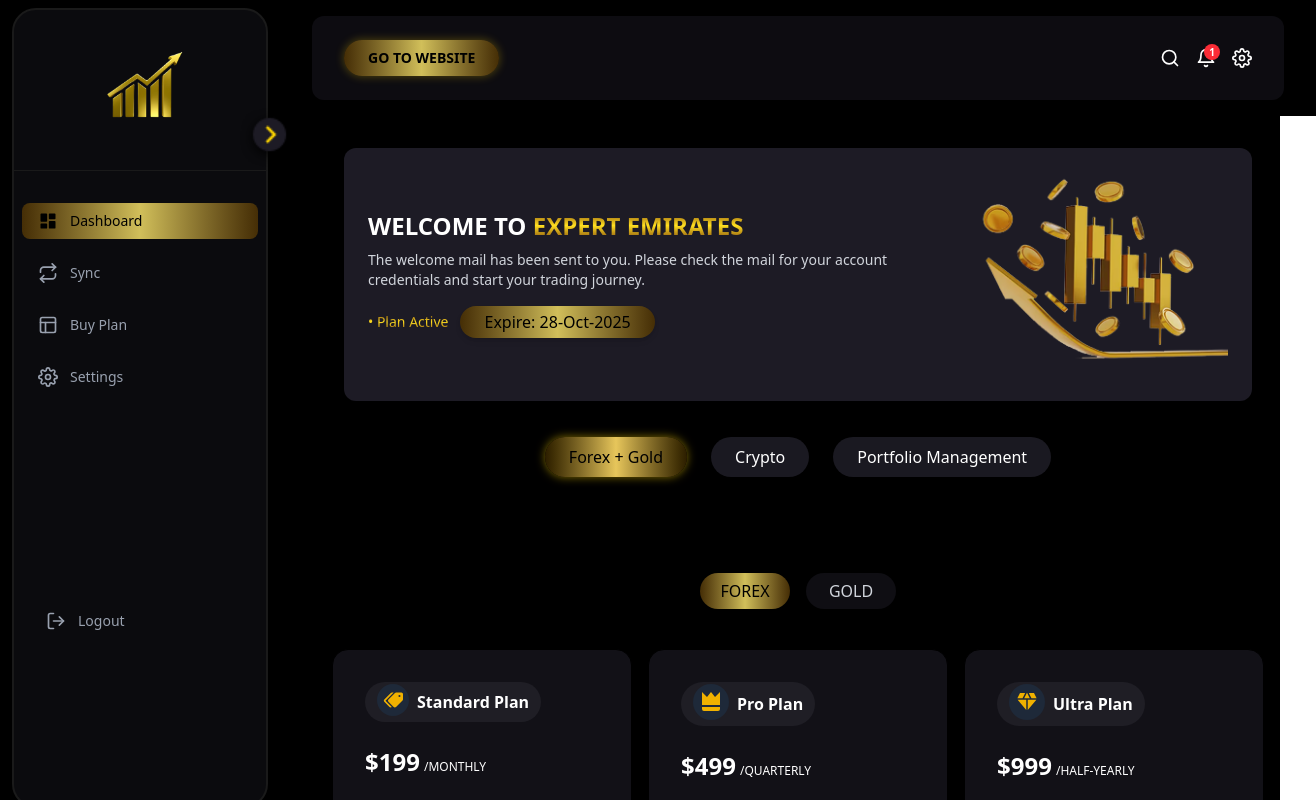
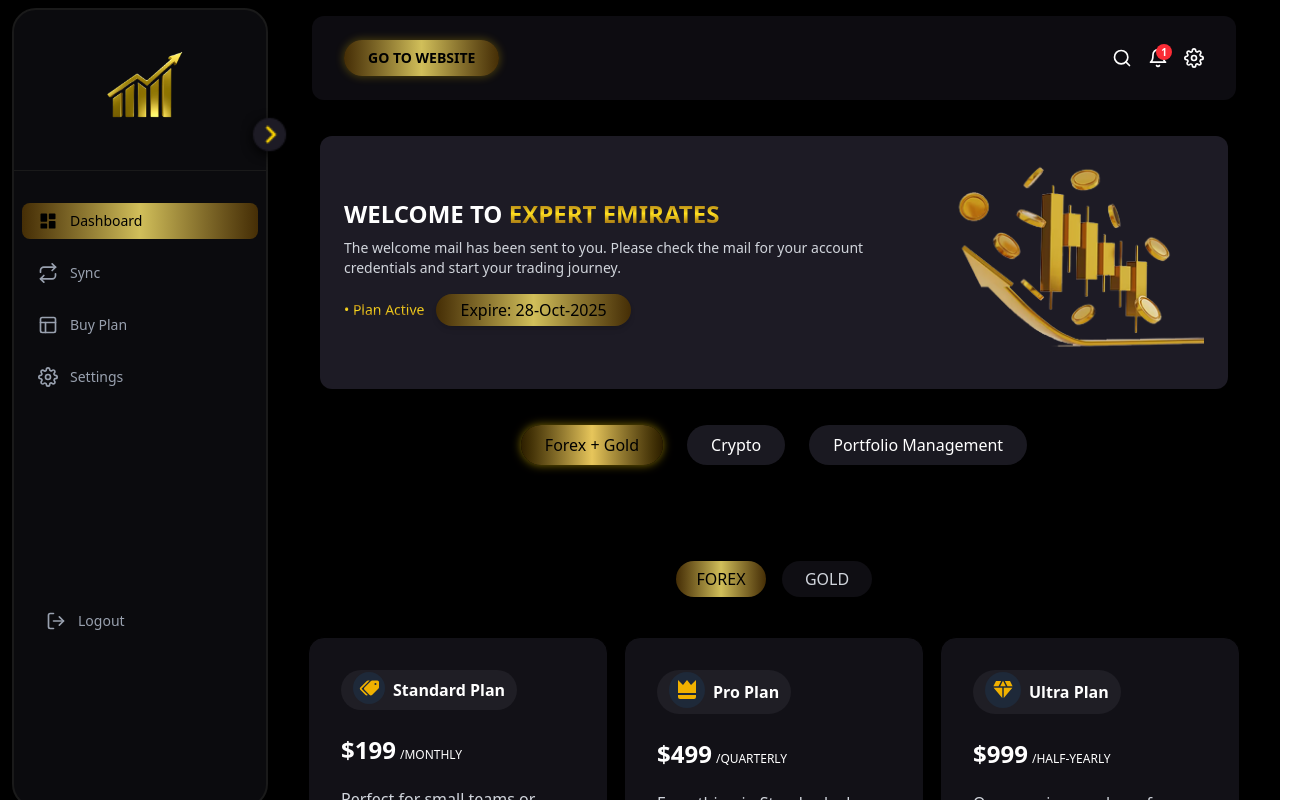
Before and after one commit to Arvindkumar20/UserDashoad, a React (Vite) app: page / in a window 1280 px wide. Shown: the top 800 px of the page, 1316 px wide, since content can reach past the window. Built offline with nearby package versions, Linux system fonts and the light colour scheme.

Commit message:
sidebar fixed

```diff
--- a/src/dashboard/Dashboard.jsx
+++ b/src/dashboard/Dashboard.jsx
@@ -40,15 +40,15 @@
       </div>
 
       {/* Overlay for mobile sidebar */}
-      {sidebarOpen && (
+      {/* {sidebarOpen && (
         <div
           className="fixed inset-0 bg-black bg-opacity-50 z-30 md:hidden"
           onClick={() => setSidebarOpen(false)}
         />
-      )}
+      )} */}
 
       {/* Main Content Layout */}
-      <div className={`flex-1 flex flex-col transition-all duration-300`}>
+      <div className={` flex flex-col transition-all duration-300 `}>
         <DashboardHeader
           onMenuClick={() => setSidebarOpen(true)}
           isCollapsed={isCollapsed}
@@ -56,8 +56,8 @@
           sidebarOpen={sidebarOpen}
         />
 
-        <main className="flex-1 overflow-y-auto p-2 xs:p-3 sm:p-4 md:p-5 lg:p-6 transition-all duration-300">
-          <div className="max-w-6xl mx-auto px-2 xs:px-3 sm:px-4 md:px-5 lg:px-6">
+        <main className="flex-1 p-2 xs:p-3 sm:p-4 md:p-3 lg:p-3 transition-all duration-300">
+          <div className="max-w-6xl mx-auto px-2 xs:px-3 sm:px-4 md:px-3 lg:px-3">
             <WelcomeBanner />
             <ButtonGroupSection clicked={clicked} setClicked={setClicked} />
             <PricingPage clicked={clicked} setClicked={setClicked} />
@@ -65,6 +65,6 @@
           </div>
         </main>
       </div>
-    </div>
-  );
+    </div>
+  );
 }
--- a/src/dashboard/components/DashboardHeader.jsx
+++ b/src/dashboard/components/DashboardHeader.jsx
@@ -13,7 +13,7 @@
       {/* Full Width Black Background */}
       <div className="w-full bg-black py-3 px-4 sm:py-4 sm:px-6 lg:px-8">
         {/* Centered Header Box */}
-        <header className="w-full max-w-[1100px] mx-auto bg-[#0d0c11] flex items-center justify-between px-4 sm:px-6 lg:px-8 py-4 sm:py-6 rounded-xl shadow-md z-50">
+        <header className="w-full max-w-[1140px] mx-auto bg-[#0d0c11] flex items-center justify-between px-4 sm:px-6 lg:px-8 py-4 sm:py-6 rounded-xl shadow-md z-50">
           {/* Left Side - Logo/Website Link and Mobile Menu */}
           <div className="flex items-center gap-4">
             {/* Mobile Menu Button (hidden on md and up) */}
--- a/src/dashboard/components/Sidebar.jsx
+++ b/src/dashboard/components/Sidebar.jsx
@@ -48,12 +48,12 @@
 
     <div className="relative my-2 mx-3 rounded-3xl">
       {/* Mobile Backdrop */}
-      {mobileOpen && (
+      {/* {mobileOpen && (
         <div
           className="fixed inset-0 z-40 sm:hidden"
           onClick={() => setMobileOpen(false)}
         />
-      )}
+      )} */}
 
       <aside
         className={`fixed sm:sticky top-0 left-0 h-screen border-2 border-[#1a1a1a] bg-[#0B0B0E] shadow-lg
```
